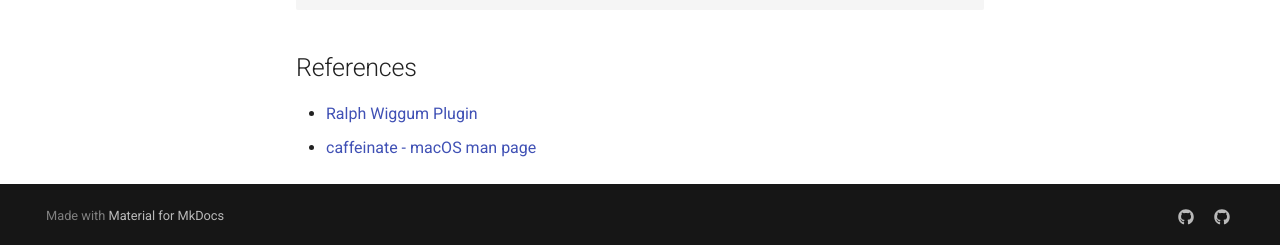
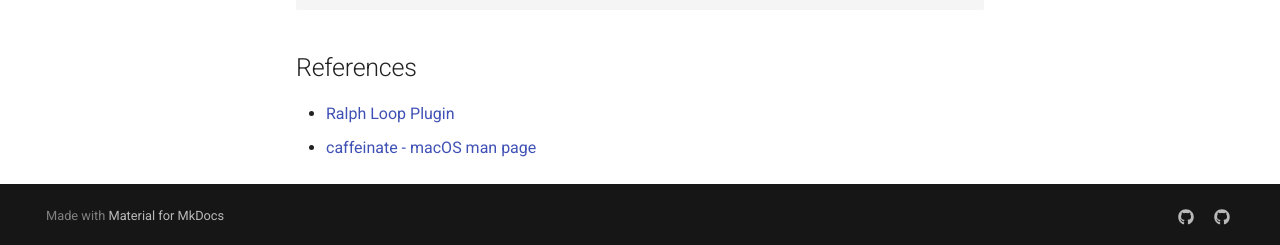
Before and after one commit to PaulDuvall/centralized-rules, an MkDocs documentation site: the page built from docs/ralph-loop-guide.md, in a window 1280 px wide and 900 px high, scrolled down 1019 px. Shown: the part 652-897 px from the top of the window. Built offline with MkDocs 1.6.1 and Material for MkDocs 9.7.7, drawn with Linux system fonts in a browser that asks for light colours; comment, search, counter and statistics services are not loaded.

Commit message:
docs(ralph): point plugin link at claude-plugins-official/ralph-loop
Check Markdown Links (Critical) fails on every PR because
docs/ralph-loop-guide.md linked to
anthropics/claude-code/tree/main/plugins/ralph-wiggum, which now returns
404. anthropics/claude-code plugins/README.md says Anthropic's plugins
are developed in anthropics/claude-plugins-official, and its
marketplace.json lists the plugin as ralph-loop at ./plugins/ralph-loop.

Co-Authored-By: Claude Opus 5.5 <noreply@anthropic.com>
Claude-Session: https://claude.ai/code/session_01SxUJG7AyowjEeVCm7mwvN9

```diff
--- a/docs/ralph-loop-guide.md
+++ b/docs/ralph-loop-guide.md
@@ -65,5 +65,5 @@ caffeinate -i claude /ralph-loop \
 
 ## References
 
-- [Ralph Wiggum Plugin](https://github.com/anthropics/claude-code/tree/main/plugins/ralph-wiggum)
+- [Ralph Loop Plugin](https://github.com/anthropics/claude-plugins-official/tree/main/plugins/ralph-loop)
 - [caffeinate - macOS man page](https://ss64.com/mac/caffeinate.html)
```
Also changed, not shown: CHANGELOG.md (+1 -0 lines).
